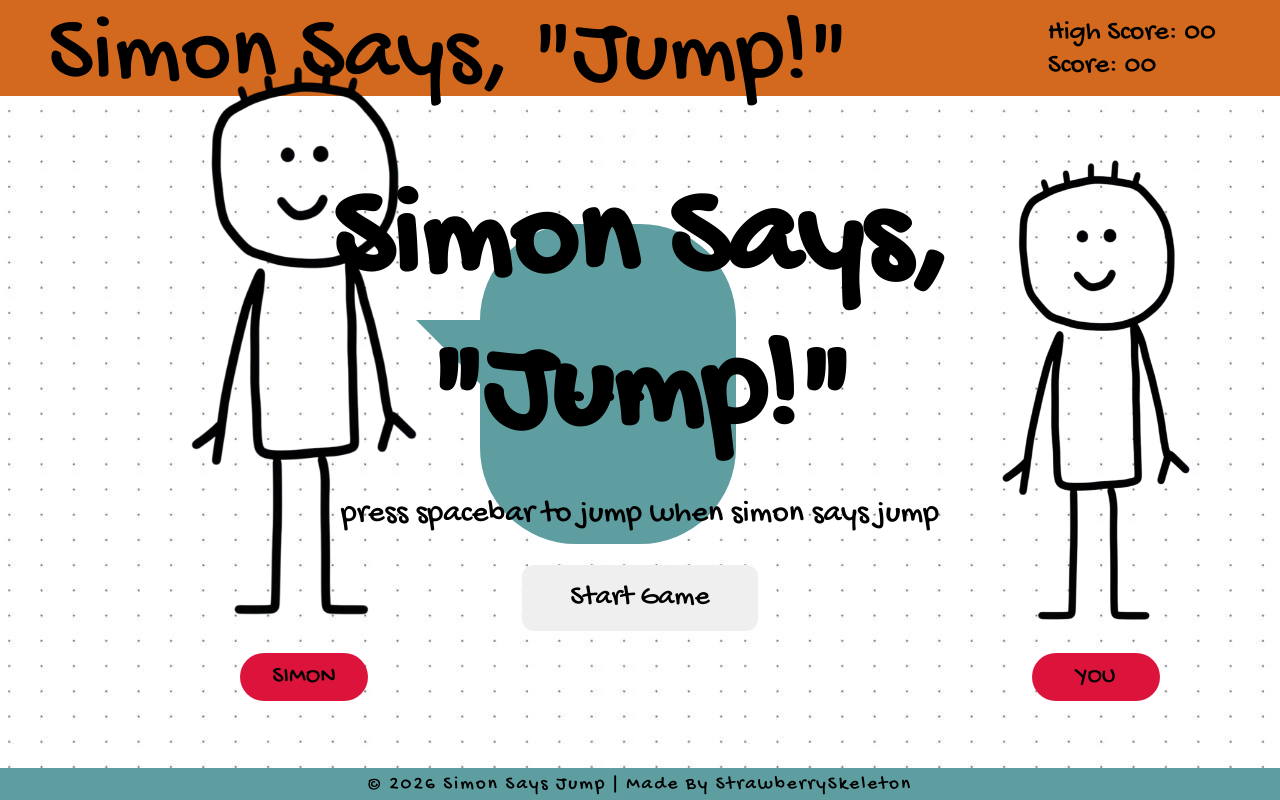
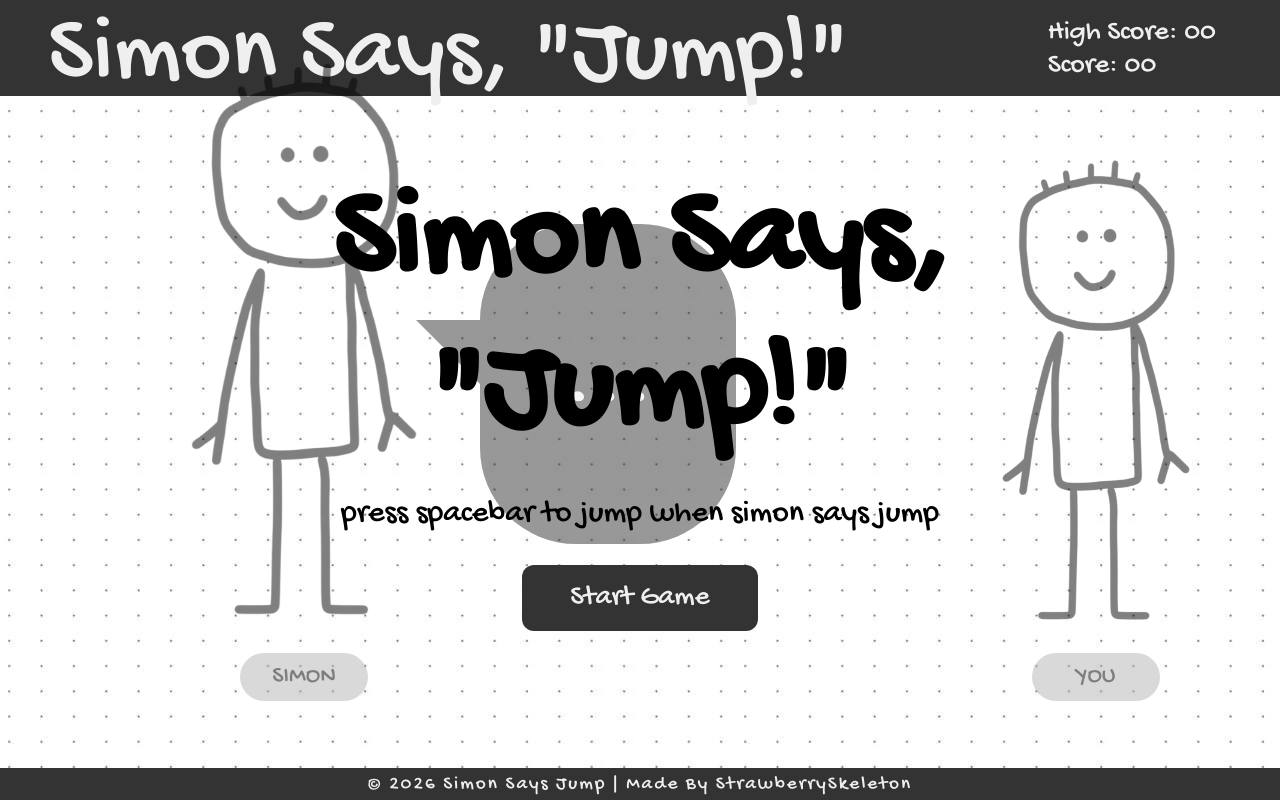
Before and after one commit to strawberryskeleton/simon-says-jump, a plain HTML site: page index.html in a window 1280 px wide. Drawn offline with Linux system fonts and the light colour scheme.

Commit message:
added color theme + added bg dim on start/end screen

```diff
--- a/index.html
+++ b/index.html
@@ -18,7 +18,7 @@
     </header>
 
     <!-- MAIN -->
-    <main class="">
+    <main class="dim">
         <div class="simon">
 
             <div class="stickman">
--- a/main.js
+++ b/main.js
@@ -128,6 +128,7 @@ function startGame() {
 
     startScreen.classList.add("hidden")
     endScreen.classList.add("hidden")
+    document.querySelector('main').classList.remove("dim")
 
     highscoreDisplay.textContent = String(highscore).padStart(2, '0')
     scoreDisplay.textContent = String(score).padStart(2, '0')
@@ -152,6 +153,7 @@ function gameOver() {
 
     endScoreDisplay.textContent = String(score).padStart(2, '0')
     endScreen.classList.remove("hidden")
+    document.querySelector('main').classList.add("dim")
 
     clearInterval(cmdInterval)
     // clearTimeout(reactionTimeout)
--- a/style.css
+++ b/style.css
@@ -1,4 +1,10 @@
 @import url('https://fonts.googleapis.com/css2?family=Fredoka:wght@300..700&family=Gochi+Hand&display=swap');
+
+:root {
+    --dark: #333;
+    --light: #efefef;
+    --grey: #b5b5b5;
+}
 
 *,
 *::before,
@@ -31,7 +37,8 @@ body {
 header {
     height: 6rem;
     width: 100%;
-    background-color: chocolate;
+    background-color:  var(--dark);
+    color: var(--light);
     /* position: fixed;
     top: 0; */
     z-index: 100;
@@ -86,7 +93,8 @@ main {
 
 .simon .speech-bubble {
     position: relative;
-    background-color: cadetblue;
+    background-color: var(--dark);
+    color: var(--light);
     border-radius: 6rem;
     height: 20rem;
     width: 25rem;
@@ -109,7 +117,7 @@ main {
     width: 0;
     height: 0;
     border: 4rem solid transparent;
-    border-right-color: cadetblue;
+    border-right-color: var(--dark);
     border-top: 0;
     border-left: 0;
     margin-top: -2rem;
@@ -138,7 +146,7 @@ main {
 .name-tag {
     width: 8rem;
     margin: 0 auto;
-    background-color: crimson;
+    background-color: var(--grey);
     font-size: 1.5rem;
     padding: 0.6rem 1rem;
     border-radius: 1.5rem;
@@ -146,8 +154,6 @@ main {
     align-items: center;
     justify-content: center;
 }
-
-
 
 
 .simon .figure-img img,
@@ -166,8 +172,8 @@ footer {
     /* padding: 0.5rem; */
     /* text-align: center; */
     letter-spacing: 2px;
-    background-color: cadetblue;
-    color: var(--text-color);
+    background-color: var(--dark);
+    color: var(--light);
     font-size: 1.2rem;
     display: flex;
     align-items: center;
@@ -176,12 +182,12 @@ footer {
 
 footer a {
     text-decoration: none;
-    color: var(--text-color);
+    color: var(--light);
     transition: all 0.2s ease-in;
 }
 
 footer a:hover {
-    /* color: var(--text-color-light); */
+    color: var(--grey);
 }
 
 
@@ -231,6 +237,8 @@ footer a:hover {
     padding: 1rem 3rem;
     font-size: 1.8rem;
     border-radius: 12px;
+    background-color: var(--dark);
+    color: var(--light);
 }
 
 .hidden {
```
